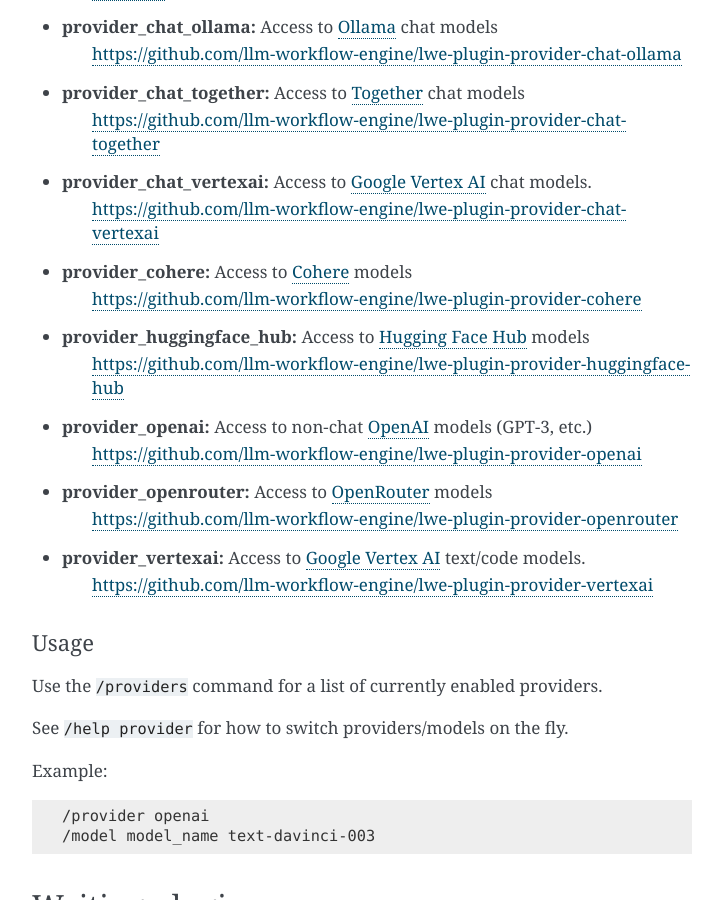
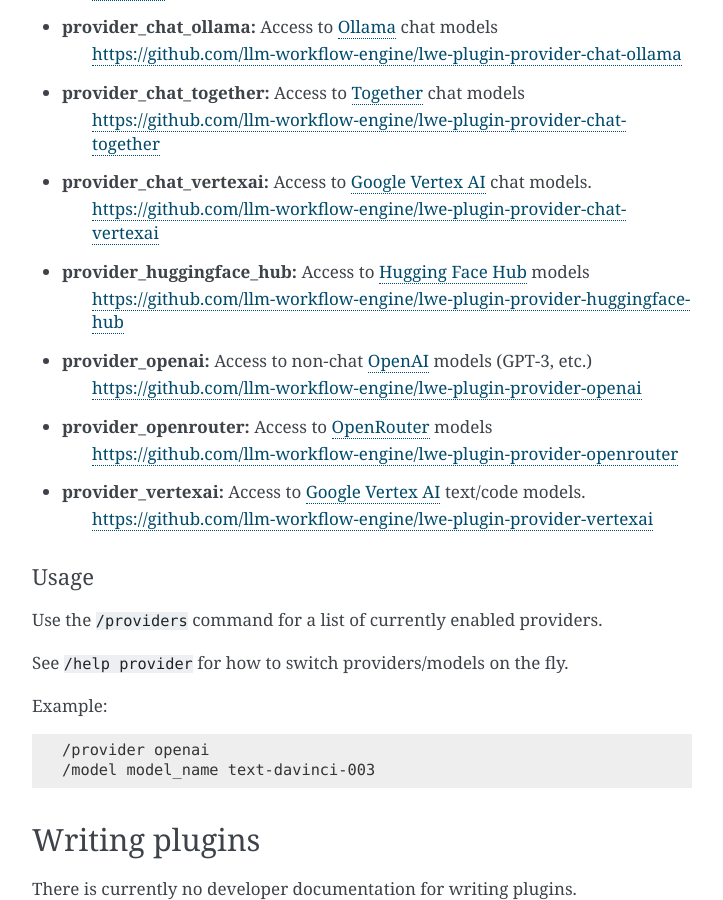
Before and after one commit to llm-workflow-engine/llm-workflow-engine, a Sphinx documentation site: the page built from docs/plugins.rst, in a window 1280 px wide and 900 px high, scrolled down 3510 px. Shown: the whole window, without its empty margins (388-1111 px from the left). Built offline with Sphinx 7.4.7, drawn with Linux system fonts in a browser that asks for light colours.

Commit message:
remove old Cohere provider plugin

```diff
--- a/docs/plugins.rst
+++ b/docs/plugins.rst
@@ -146,8 +146,6 @@
    https://github.com/llm-workflow-engine/lwe-plugin-provider-chat-together
 * **provider_chat_vertexai:** Access to `Google Vertex AI <https://cloud.google.com/vertex-ai/docs/generative-ai/learn/models>`_ chat models.
    https://github.com/llm-workflow-engine/lwe-plugin-provider-chat-vertexai
-* **provider_cohere:** Access to `Cohere <https://docs.cohere.com/docs/models>`_ models
-   https://github.com/llm-workflow-engine/lwe-plugin-provider-cohere
 * **provider_huggingface_hub:** Access to `Hugging Face Hub <https://huggingface.co/models>`_ models
    https://github.com/llm-workflow-engine/lwe-plugin-provider-huggingface-hub
 * **provider_openai:** Access to non-chat `OpenAI <https://platform.openai.com/docs/models)>`_ models (GPT-3, etc.)
```
